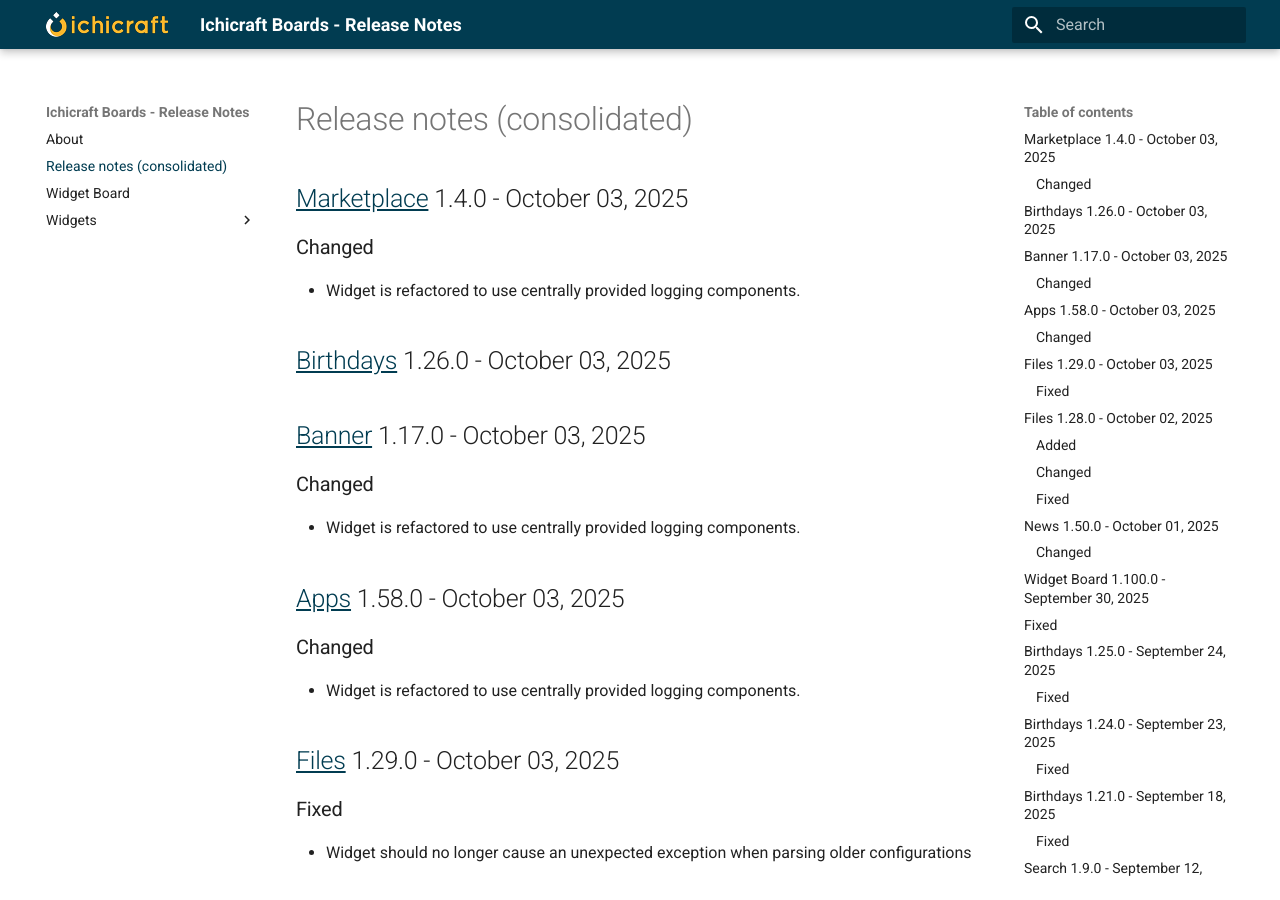
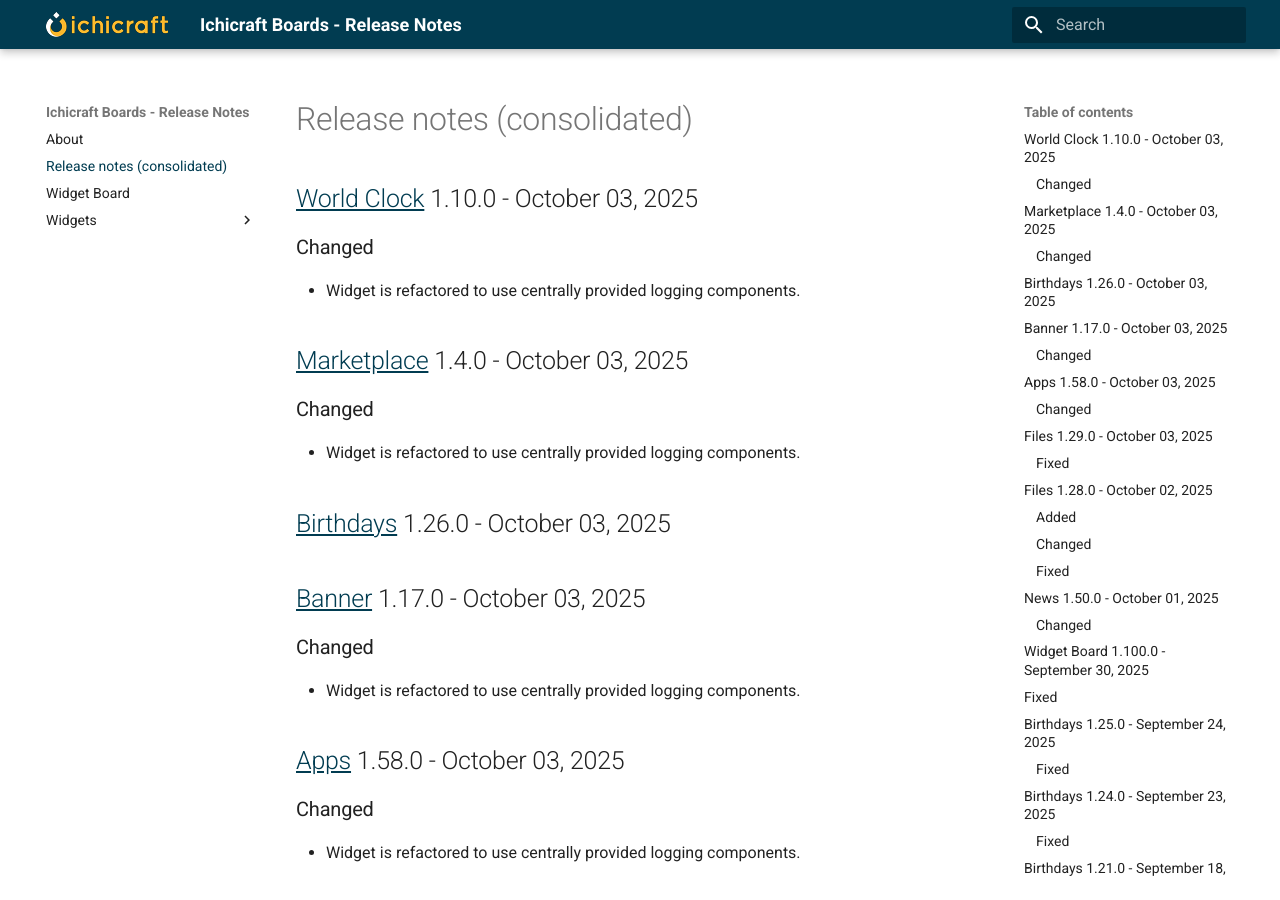
Before and after one commit to ichicraft/widgets-docs, an MkDocs documentation site: the page built from docs/Release-notes-(consolidated).md, in a window 1280 px wide and 900 px high. Built offline with MkDocs 1.6.1 and Material for MkDocs 9.7.7, drawn with Linux system fonts in a browser that asks for light colours.

Commit message:
Release notes updated by BuildService

```diff
--- a/docs/Release-notes-(consolidated).md
+++ b/docs/Release-notes-(consolidated).md
@@ -1,3 +1,8 @@
+## [World Clock](./Widgets/World Clock.md) 1.10.0 - October 03, 2025
+
+### Changed
+- Widget is refactored to use centrally provided logging components.
+
 ## [Marketplace](./Widgets/Marketplace.md) 1.4.0 - October 03, 2025
 
 ### Changed
--- a/docs/Widgets/World Clock.md
+++ b/docs/Widgets/World Clock.md
@@ -1,3 +1,8 @@
+## 1.10.0 - October 03, 2025
+
+### Changed
+- Widget is refactored to use centrally provided logging components.
+
 ## 1.9.0 - June 19, 2025
 
 ### Added
```
